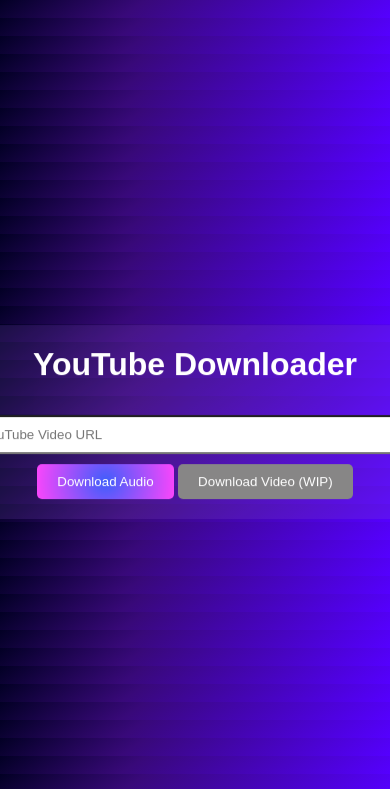
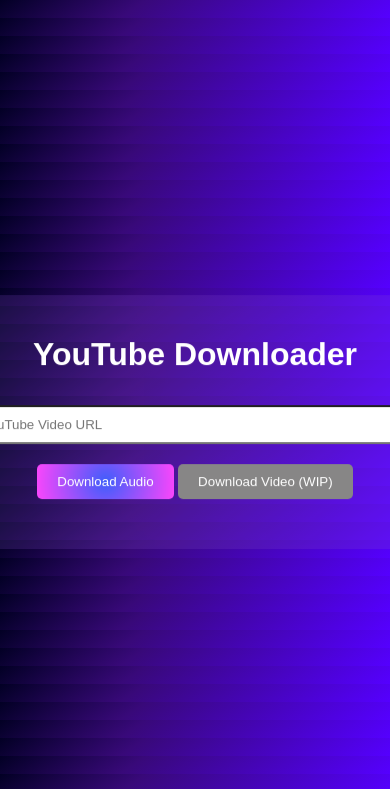
Before and after one commit to LunaLu-dev/Python_YoutubeDownloader, a Flask app: page / in a window 390 px wide; the page is wider, and only the part inside the window is pictured. Shown: the top 789 px of that part. Run offline with Flask 3, Linux system fonts and the light colour scheme; some libraries are stand-ins or nearby versions.

Commit message:
Update styles in index.html for improved UI consistency
Adjusted styling for better visual harmony and responsiveness. Changes include increased border-radius, added padding and margins, updated color codes, and inline color styling for the video title. These refinements enhance the overall appearance and usability of the page.

```diff
--- a/templates/index.html
+++ b/templates/index.html
@@ -24,8 +24,9 @@
             flex-direction: column;
             align-items: center;
             justify-content: center;
-            border-radius: 5px;
+            border-radius: 25px;
             backdrop-filter: blur(500px);
+            padding: 20px;
         }
 
         input[type="text"] {
@@ -38,6 +39,7 @@
         input[type="submit"] {
             background: radial-gradient(circle, rgba(63, 94, 251, 1) 0%, rgba(252, 70, 251, 1) 100%);
             color: white;
+            margin: 10px 0;
             padding: 10px 20px;
             border: none;
             cursor: pointer;
@@ -49,13 +51,13 @@
         }
 
         #error-message {
-            color: red;
+            color: #ff0000;
             margin-top: 10px;
         }
 
         #loading {
             display: none;
-            color: blue;
+            color: #ffffff;
             margin-top: 10px;
         }
     </style>
@@ -75,7 +77,7 @@
         <div id="loading">Downloading... Please wait</div>
         <div id="error-message"></div>
 
-        <h2 id="videoTitle"></h2>
+        <h2 id="videoTitle" style="color: #ffffff"></h2>
         <img id="thumbnail-container" src="" alt="thumbnail" style="width: 500px; display: none; border-radius: 5px">
 
     </div>
```
